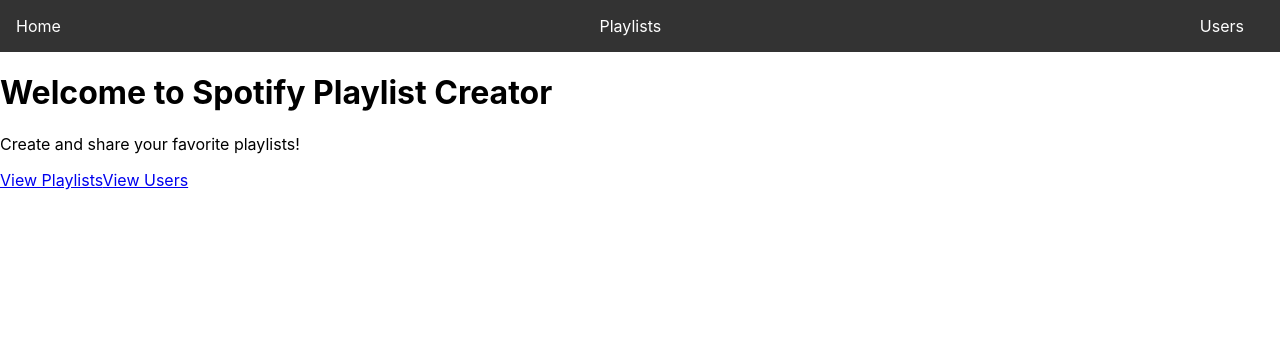
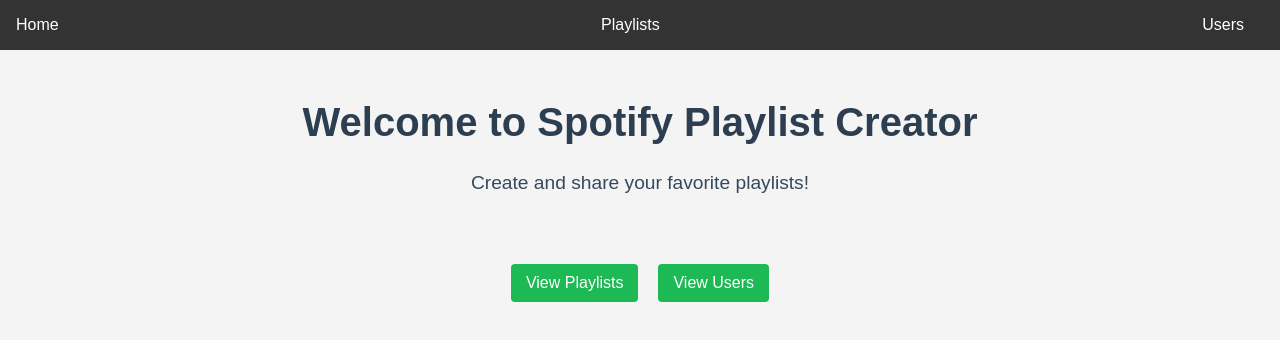
Before and after one commit to mlaurent83/spotify-playlist-app, a React (Create React App) app: page / in a window 1280 px wide. Shown: the top 340 px of the page. Built offline with nearby package versions, Linux system fonts and the light colour scheme.

Commit message:
added stylesheet to homepage

```diff
--- /dev/null
+++ b/src/components/Home.css
@@ -0,0 +1,41 @@
+body {
+  font-family: Arial, sans-serif;
+  background-color: #f4f4f4;
+  margin: 0;
+  padding: 0;
+}
+
+h1 {
+  color: #2c3e50;
+  text-align: center;
+  margin-top: 50px;
+  font-size: 2.5rem;
+}
+
+p {
+  text-align: center;
+  color: #34495e;
+  font-size: 1.2rem;
+  margin: 20px 0;
+}
+
+.home-container {
+  text-align: center;
+}
+
+.home-container a{
+  display: inline-block;
+  margin: 10px;
+  margin-top: 50px;
+  padding: 10px 15px;
+  background-color: #1db954;
+  color: white;
+  text-decoration: none;
+  border-radius: 4px;
+  transition: background-color 0.3s;
+  text-align: center;
+}
+
+.home-container a:hover {
+  background-color: #535353;
+}
--- a/src/components/Home.js
+++ b/src/components/Home.js
@@ -1,9 +1,10 @@
 import React from 'react';
 import { Link } from 'react-router-dom';
+import './Home.css';
 
 function Home() {
   return (
-    <div>
+    <div className="home-container">
       <h1>Welcome to Spotify Playlist Creator</h1>
       <p>Create and share your favorite playlists!</p>
       <Link to="/playlists">View Playlists</Link>
```
